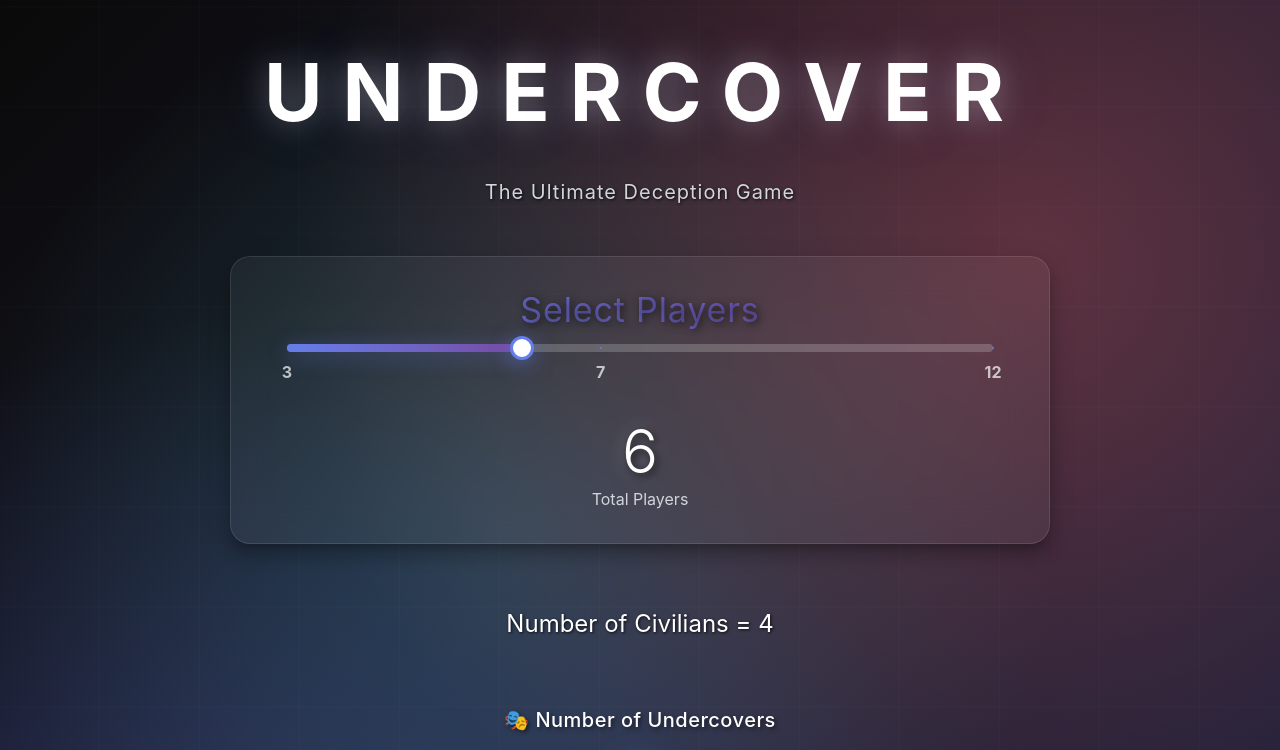
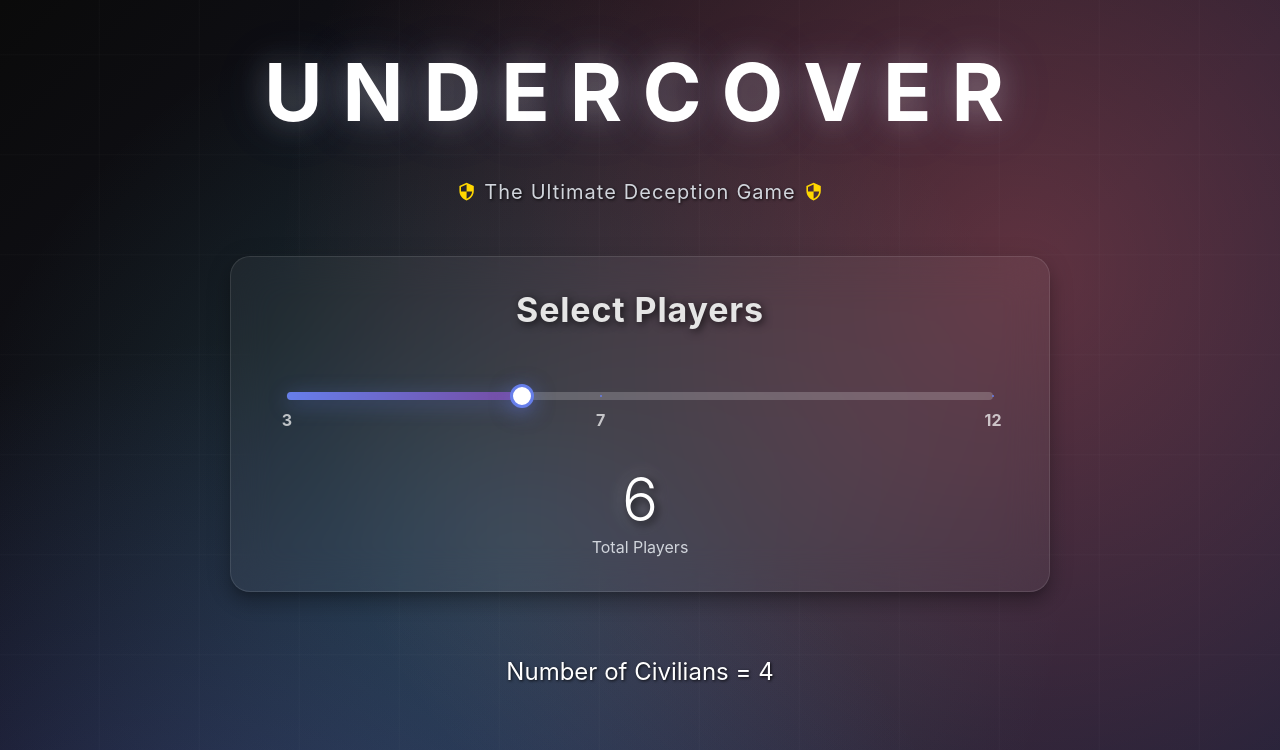
Before and after one commit to coutaditya/undercover-game, a React (Vite) app: page / in a window 1280 px wide. Shown: the top 750 px of the page. Built offline with nearby package versions, Linux system fonts and the light colour scheme.

Commit message:
Added animations for subheading

```diff
--- a/src/components/Header.tsx
+++ b/src/components/Header.tsx
@@ -1,6 +1,7 @@
 "use client"
 
 import { Box, Typography } from "@mui/material"
+import { Security } from "@mui/icons-material"
 
 interface HeaderProps {
     title: string
@@ -54,9 +55,91 @@ export default function Header({ title = "UNDERCOVER", subtitle = "The Ultimate
                     fontFamily: "'Inter', sans-serif",
                     fontWeight: 400,
                     letterSpacing: "0.05em",
+                    display: "flex",
+                    alignItems: "center",
+                    justifyContent: "center",
+                    gap: "0.5rem",
                 }}
             >
-                {subtitle}
+                <Security
+                    sx={{
+                        fontSize: "1.2rem",
+                        color: "#ffd700",
+                        animation: "slideInLeft 0.8s ease-out 0.5s both",
+                        "@keyframes slideInLeft": {
+                            "0%": {
+                                opacity: 0,
+                                transform: "translateX(-30px)",
+                            },
+                            "100%": {
+                                opacity: 1,
+                                transform: "translateX(0)",
+                            },
+                        },
+                    }}
+                />
+                <Box sx={{ display: "flex", gap: "0.05em" }}>
+                    {subtitle.split(" ").map((word, index) => (
+                        <Box key={index} sx={{ display: "flex" }}>
+                            <Box
+                                component="span"
+                                sx={{
+                                    animation: `slideInRight 0.6s ease-out ${0.8 + index * 0.1}s both`,
+                                    "@keyframes slideInRight": {
+                                        "0%": {
+                                            opacity: 0,
+                                            transform: "translateX(-20px)",
+                                        },
+                                        "100%": {
+                                            opacity: 1,
+                                            transform: "translateX(0)",
+                                        },
+                                    },
+                                }}
+                            >
+                                {word}
+                            </Box>
+                            {index < subtitle.split(" ").length - 1 && (
+                                <Box
+                                    component="span"
+                                    sx={{
+                                        width: "0.3em",
+                                        animation: `slideInRight 0.6s ease-out ${0.8 + index * 0.1 + 0.05}s both`,
+                                        "@keyframes slideInRight": {
+                                            "0%": {
+                                                opacity: 0,
+                                                transform: "translateX(-20px)",
+                                            },
+                                            "100%": {
+                                                opacity: 1,
+                                                transform: "translateX(0)",
+                                            },
+                                        },
+                                    }}
+                                >
+                                    &nbsp;
+                                </Box>
+                            )}
+                        </Box>
+                    ))}
+                </Box>
+                <Security
+                    sx={{
+                        fontSize: "1.2rem",
+                        color: "#ffd700",
+                        animation: "slideInRight 0.8s ease-out 1.2s both",
+                        "@keyframes slideInRight": {
+                            "0%": {
+                                opacity: 0,
+                                transform: "translateX(30px)",
+                            },
+                            "100%": {
+                                opacity: 1,
+                                transform: "translateX(0)",
+                            },
+                        },
+                    }}
+                />
             </Typography>
         </Box>
     )
--- a/src/components/Slider.tsx
+++ b/src/components/Slider.tsx
@@ -67,13 +67,12 @@ export default function PlayerSlider({ value, onChange, min = 3, max = 12 }: Pla
           variant="h4"
           className="text-white font-bold text-center tracking-wide"
           sx={{
+            mb: 6, // adds vertical spacing after heading
             textShadow: "2px 2px 8px rgba(0,0,0,0.7)",
-            background: "linear-gradient(45deg, #667eea, #764ba2)",
-            WebkitBackgroundClip: "text",
-            WebkitTextFillColor: "transparent",
-            backgroundClip: "text",
-            color: "#ffffff",
+            color: "#e5e5e5", // light gray (near white)
             fontFamily: "'Inter', sans-serif",
+            textAlign: "center",
+            fontWeight: "bold",
           }}
         >
           Select Players
```
